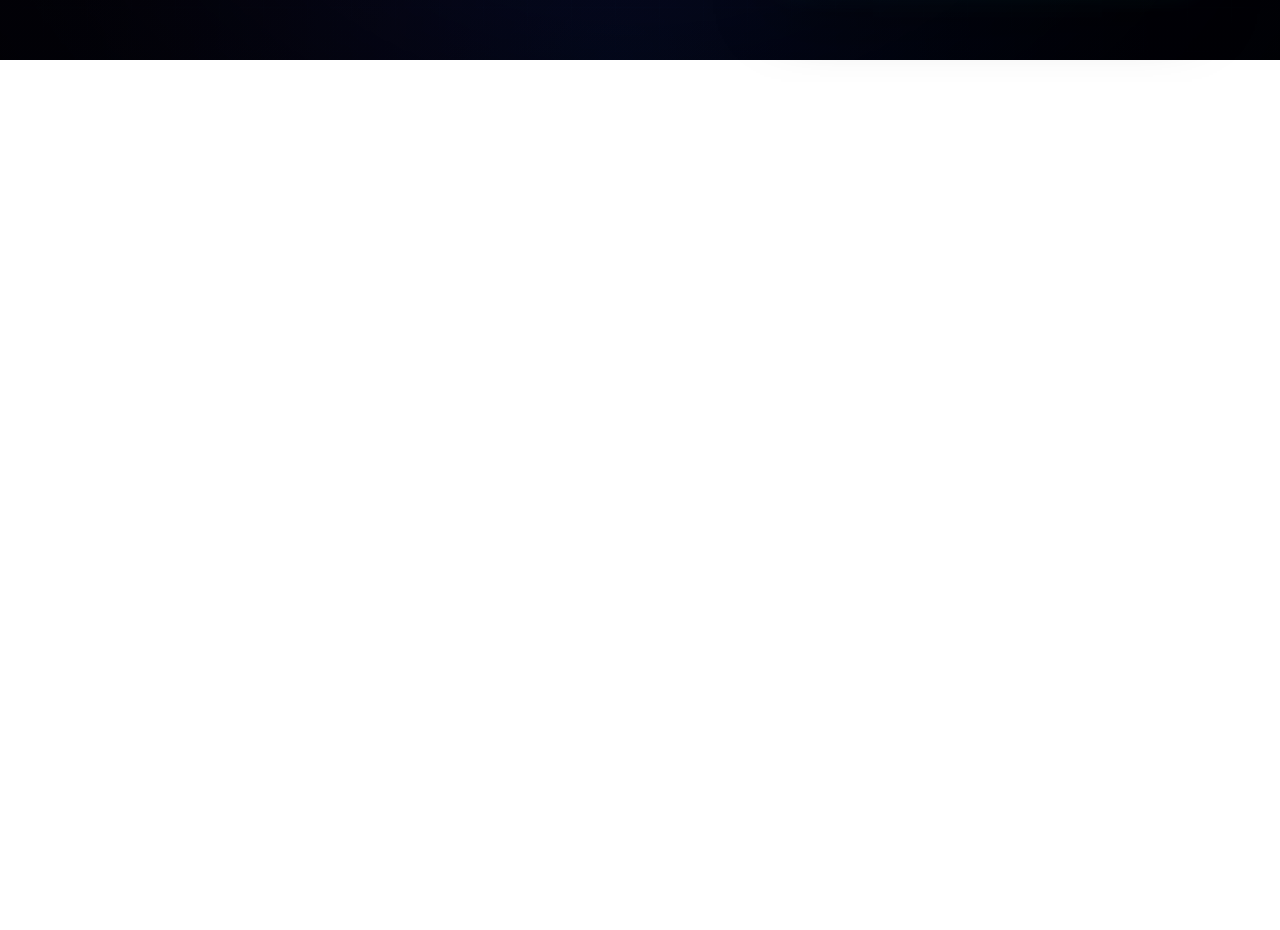
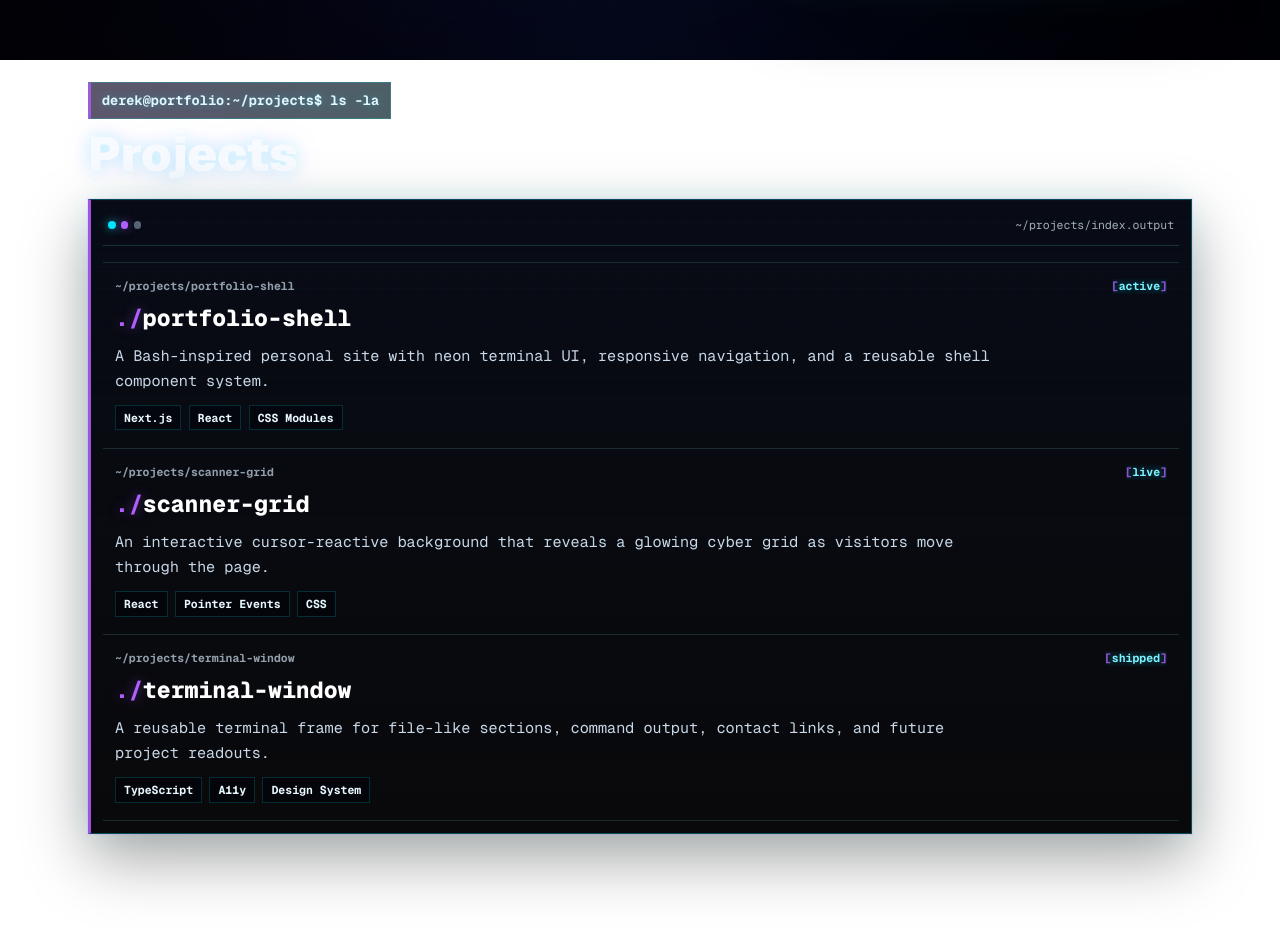
Before and after one commit to derekbhoang/derekhoang, a Next.js app: page / in a window 1280 px wide. Shown: the part 740-1670 px from the top of the page. Before the commit the page ends 822 px from the top, so only its background shows below. Built offline with nearby package versions, Linux system fonts and the light colour scheme.

Commit message:
Add projects section

```diff
--- a/src/app/page.module.css
+++ b/src/app/page.module.css
@@ -10,7 +10,7 @@
   align-items: center;
   gap: clamp(2rem, 6vw, 5.5rem);
   width: min(100%, 72rem);
-  min-height: calc(100vh - 6.4rem);
+  min-height: calc(100vh - 8.8rem);
   margin: 0 auto;
   padding: clamp(2rem, 7vw, 5.25rem) clamp(1rem, 3vw, 1.5rem) clamp(3rem, 8vw, 5.75rem);
 }
@@ -325,6 +325,162 @@
   outline-offset: 3px;
 }
 
+.projects {
+  display: grid;
+  gap: 1.35rem;
+  width: min(100%, 72rem);
+  margin: 0 auto;
+  padding: 0 clamp(1rem, 3vw, 1.5rem) 6rem;
+}
+
+.sectionHeader {
+  display: grid;
+  gap: 0.7rem;
+  min-width: 0;
+}
+
+.sectionPrompt {
+  width: fit-content;
+  max-width: 100%;
+  margin: 0;
+  padding: 0.5rem 0.68rem;
+  border: 1px solid rgba(0, 229, 255, 0.22);
+  border-left: 3px solid rgba(177, 94, 255, 0.78);
+  background:
+    linear-gradient(90deg, rgba(177, 94, 255, 0.1), rgba(0, 229, 255, 0.07)),
+    rgba(2, 5, 14, 0.68);
+  color: #dff8ff;
+  font-size: 0.85rem;
+  font-weight: 700;
+  line-height: 1.35;
+  letter-spacing: 0;
+  overflow-wrap: anywhere;
+  text-shadow: 0 0 10px rgba(0, 229, 255, 0.3);
+}
+
+.sectionTitle {
+  margin: 0;
+  color: #f7fbff;
+  font-family: var(--font-geist-sans), Arial, Helvetica, sans-serif;
+  font-size: 3rem;
+  font-weight: 820;
+  line-height: 1;
+  letter-spacing: 0;
+  text-shadow:
+    0 0 16px rgba(0, 229, 255, 0.24),
+    0 0 28px rgba(177, 94, 255, 0.18);
+}
+
+.projectsWindow {
+  width: 100%;
+}
+
+.projectList {
+  position: relative;
+  z-index: 1;
+  display: grid;
+}
+
+.projectItem {
+  display: grid;
+  gap: 0.75rem;
+  padding: 1rem 0.72rem 1.08rem;
+  border-top: 1px solid rgba(125, 243, 255, 0.14);
+  background: rgba(0, 229, 255, 0);
+  transition:
+    background-color 160ms ease,
+    box-shadow 160ms ease;
+}
+
+.projectItem:last-child {
+  border-bottom: 1px solid rgba(125, 243, 255, 0.14);
+}
+
+.projectItem:hover {
+  background: rgba(0, 229, 255, 0.045);
+  box-shadow: inset 3px 0 0 rgba(177, 94, 255, 0.7);
+}
+
+.projectMeta {
+  display: flex;
+  align-items: center;
+  justify-content: space-between;
+  gap: 0.8rem;
+  min-width: 0;
+  color: rgba(184, 201, 217, 0.78);
+  font-size: 0.72rem;
+  font-weight: 700;
+  line-height: 1.3;
+  letter-spacing: 0;
+}
+
+.projectMeta span {
+  min-width: 0;
+  overflow: hidden;
+  text-overflow: ellipsis;
+  white-space: nowrap;
+}
+
+.projectMeta span:last-child {
+  flex: 0 0 auto;
+  color: #7cf3ff;
+  text-shadow: 0 0 10px rgba(0, 229, 255, 0.5);
+}
+
+.projectMeta span:last-child::before {
+  content: "[";
+  color: rgba(177, 94, 255, 0.8);
+}
+
+.projectMeta span:last-child::after {
+  content: "]";
+  color: rgba(177, 94, 255, 0.8);
+}
+
+.projectItem h3 {
+  margin: 0;
+  color: #ffffff;
+  font-size: 1.45rem;
+  font-weight: 800;
+  line-height: 1.08;
+  letter-spacing: 0;
+}
+
+.projectItem h3::before {
+  content: "./";
+  color: #b15eff;
+  text-shadow: 0 0 12px rgba(177, 94, 255, 0.54);
+}
+
+.projectItem p {
+  max-width: 55rem;
+  margin: 0;
+  color: #c8d8e8;
+  font-size: 0.95rem;
+  line-height: 1.65;
+  letter-spacing: 0;
+}
+
+.projectItem ul {
+  display: flex;
+  flex-wrap: wrap;
+  gap: 0.46rem;
+  margin: 0;
+  padding: 0;
+  list-style: none;
+}
+
+.projectItem li {
+  padding: 0.38rem 0.5rem;
+  border: 1px solid rgba(0, 229, 255, 0.18);
+  background: rgba(1, 3, 10, 0.58);
+  color: #e8f7ff;
+  font-size: 0.72rem;
+  font-weight: 700;
+  line-height: 1;
+  letter-spacing: 0;
+}
+
 @media (max-width: 900px) {
   .intro {
     grid-template-columns: 1fr;
@@ -358,6 +514,15 @@
     font-size: clamp(2.9rem, 16vw, 4.65rem);
   }
 
+  .projects {
+    padding-inline: 0.78rem;
+    padding-bottom: 4rem;
+  }
+
+  .sectionTitle {
+    font-size: 2.2rem;
+  }
+
   .commandList {
     display: grid;
     grid-template-columns: 1fr;
@@ -379,6 +544,16 @@
     grid-template-columns: 1fr;
     gap: 0.18rem;
   }
+
+  .projectMeta {
+    display: grid;
+    justify-content: stretch;
+    gap: 0.3rem;
+  }
+
+  .projectMeta span:last-child {
+    justify-self: start;
+  }
 }
 
 @media (prefers-reduced-motion: reduce) {
@@ -390,4 +565,8 @@
   .commandList a:focus-visible {
     transform: none;
   }
+
+  .projectItem {
+    transition: none;
+  }
 }
--- a/src/app/page.tsx
+++ b/src/app/page.tsx
@@ -23,6 +23,33 @@ const contactLinks = [
     label: "linkedin",
     href: "https://www.linkedin.com/in/derekhoang/",
     value: "linkedin.com/in/derekhoang",
+  },
+];
+
+const projects = [
+  {
+    name: "portfolio-shell",
+    path: "~/projects/portfolio-shell",
+    status: "active",
+    summary:
+      "A Bash-inspired personal site with neon terminal UI, responsive navigation, and a reusable shell component system.",
+    stack: ["Next.js", "React", "CSS Modules"],
+  },
+  {
+    name: "scanner-grid",
+    path: "~/projects/scanner-grid",
+    status: "live",
+    summary:
+      "An interactive cursor-reactive background that reveals a glowing cyber grid as visitors move through the page.",
+    stack: ["React", "Pointer Events", "CSS"],
+  },
+  {
+    name: "terminal-window",
+    path: "~/projects/terminal-window",
+    status: "shipped",
+    summary:
+      "A reusable terminal frame for file-like sections, command output, contact links, and future project readouts.",
+    stack: ["TypeScript", "A11y", "Design System"],
   },
 ];
 
@@ -97,6 +124,44 @@ export default function Home() {
           </dl>
         </TerminalWindow>
       </section>
+      <section
+        id="projects"
+        className={styles.projects}
+        aria-labelledby="projects-title"
+      >
+        <div className={styles.sectionHeader}>
+          <p className={styles.sectionPrompt}>
+            derek@portfolio:~/projects$ ls -la
+          </p>
+          <h2 id="projects-title" className={styles.sectionTitle}>
+            Projects
+          </h2>
+        </div>
+
+        <TerminalWindow
+          className={styles.projectsWindow}
+          title="~/projects/index.output"
+          aria-label="Selected projects terminal output"
+        >
+          <div className={styles.projectList}>
+            {projects.map((project) => (
+              <article key={project.name} className={styles.projectItem}>
+                <div className={styles.projectMeta}>
+                  <span>{project.path}</span>
+                  <span>{project.status}</span>
+                </div>
+                <h3>{project.name}</h3>
+                <p>{project.summary}</p>
+                <ul aria-label={`${project.name} stack`}>
+                  {project.stack.map((item) => (
+                    <li key={item}>{item}</li>
+                  ))}
+                </ul>
+              </article>
+            ))}
+          </div>
+        </TerminalWindow>
+      </section>
     </main>
   );
 }
--- a/src/components/terminal/TerminalWindow.tsx
+++ b/src/components/terminal/TerminalWindow.tsx
@@ -24,10 +24,10 @@ export default function TerminalWindow({
 
   return (
     <Element className={windowClassName} aria-label={ariaLabel}>
-      <div className={styles.header} aria-hidden="true">
-        <span />
-        <span />
-        <span />
+      <div className={styles.header}>
+        <span aria-hidden="true" />
+        <span aria-hidden="true" />
+        <span aria-hidden="true" />
         <code>{title}</code>
       </div>
 
```
